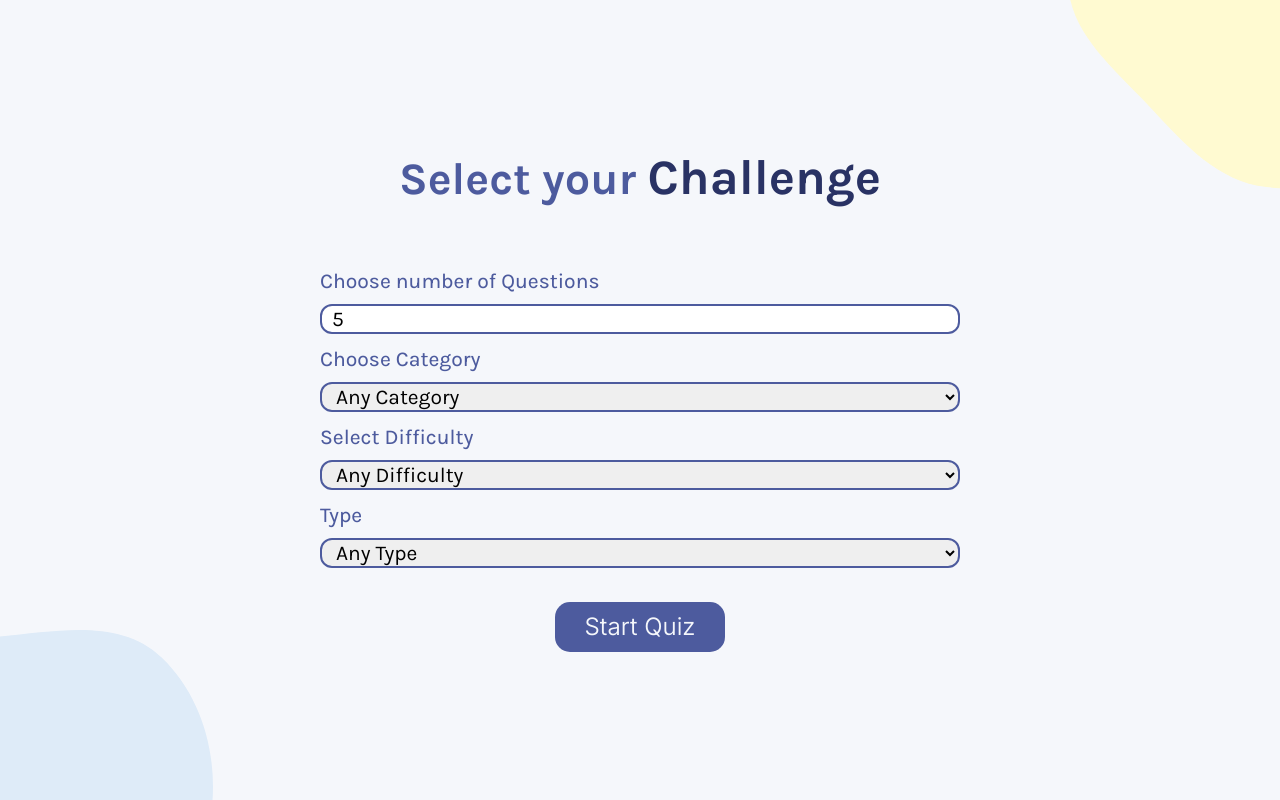
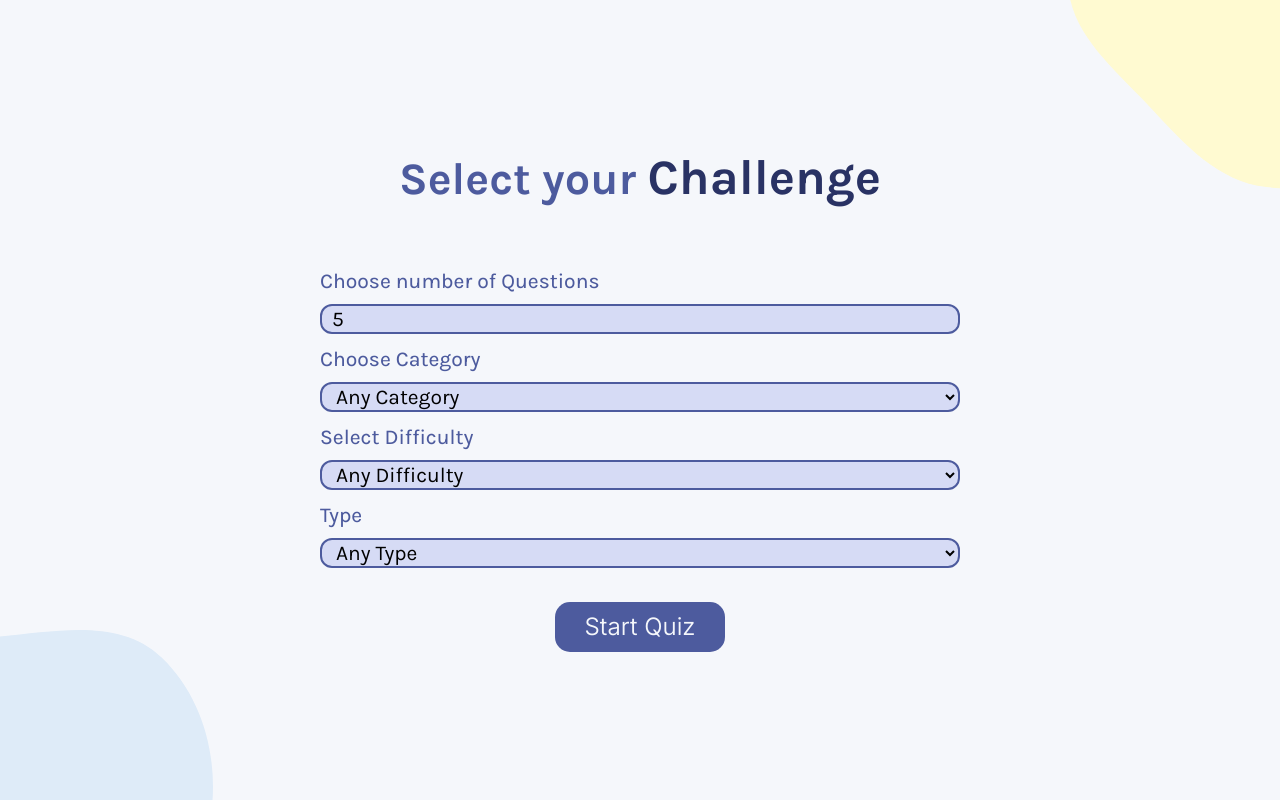
Before and after one commit to Rachit-Ingole/quiz-react-app, a React (Vite) app: page / in a window 1280 px wide. Both pictures are taken after a click on the button "Start Quiz". Built offline with nearby package versions, Linux system fonts and the light colour scheme.

Commit message:
fixed color inconsistency

```diff
--- a/src/index.css
+++ b/src/index.css
@@ -106,6 +106,7 @@
   padding-left: 10px;
   border-radius: 12px;
   border: 2px solid #4D5B9E;
+  background-color: #D6DBF5;
 }
 
 .selectionPage select{
@@ -115,6 +116,7 @@
   padding-left: 10px;
   border-radius: 12px;
   border: 2px solid #4D5B9E;
+  background-color: #D6DBF5;
 }
 
 .selectionPage span{
```
